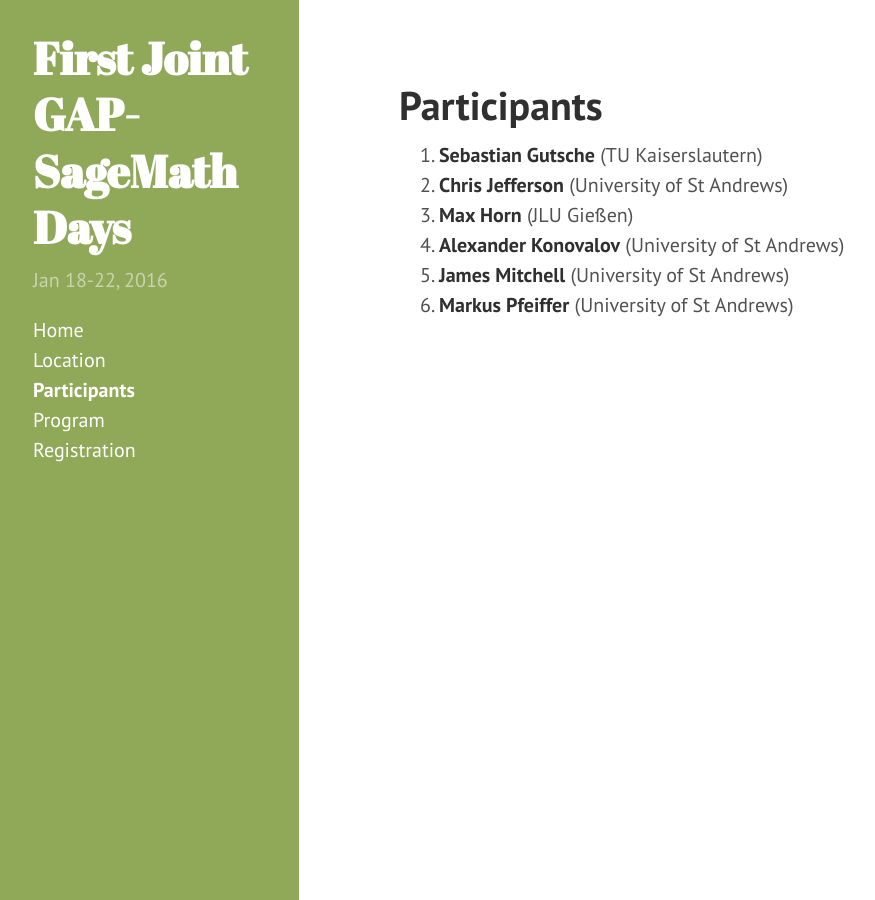
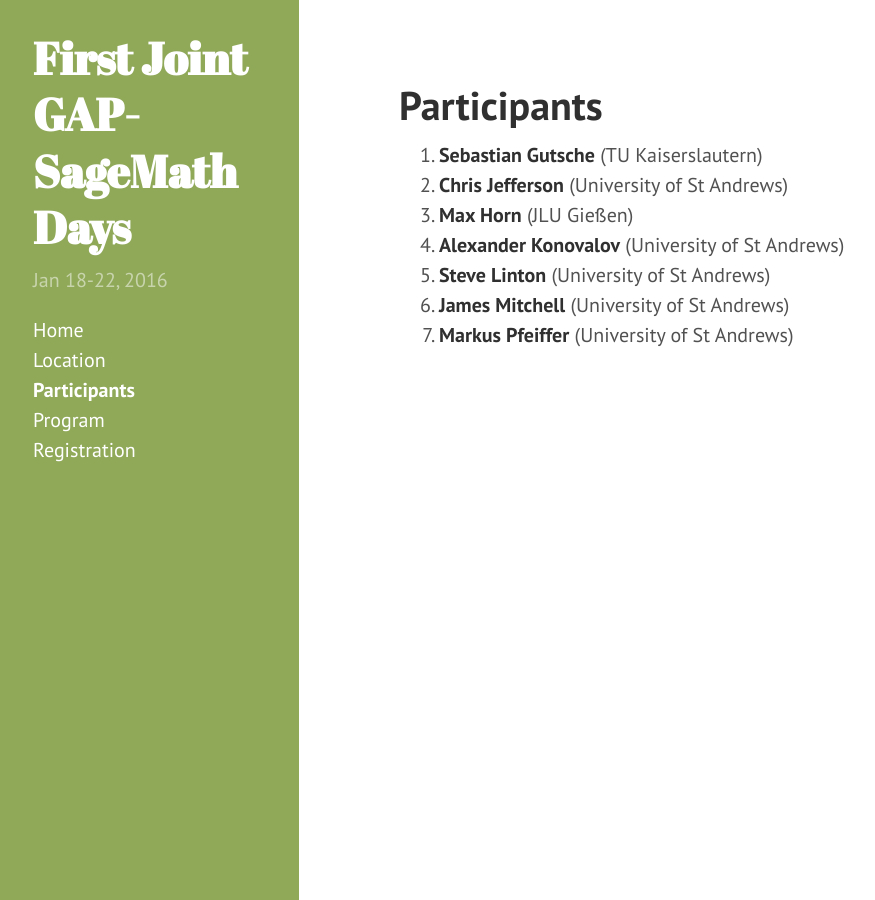
Before and after one commit to gapdays/gap-sage-days2016, a Jekyll site: the page built from participants.md, in a window 1280 px wide. Shown: the whole page, without its empty margins (1-876 px from the left). Built offline with Jekyll 4.4.1, drawn with Linux system fonts in a browser that asks for light colours; Markdown is read by kramdown in place of the engine named in the settings.

Commit message:
Added Steve to participants

```diff
--- a/_data/participants.yml
+++ b/_data/participants.yml
@@ -12,6 +12,9 @@
 - name: Alexander Konovalov
   affiliation: University of St Andrews
 
+- name: Steve Linton
+  affiliation: University of St Andrews
+
 - name: James Mitchell
   affiliation: University of St Andrews
 
```
